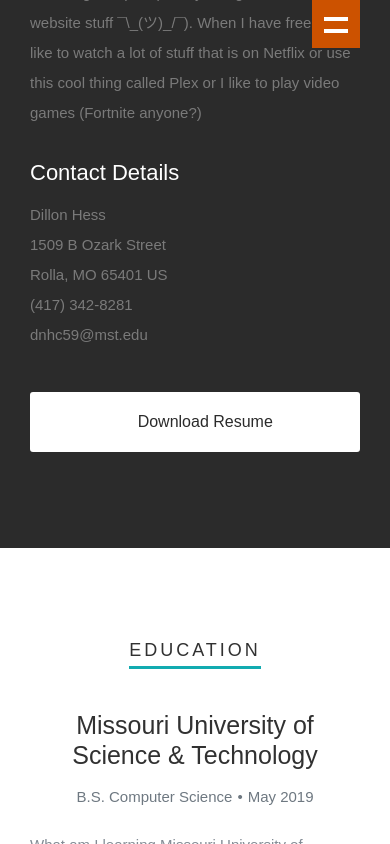
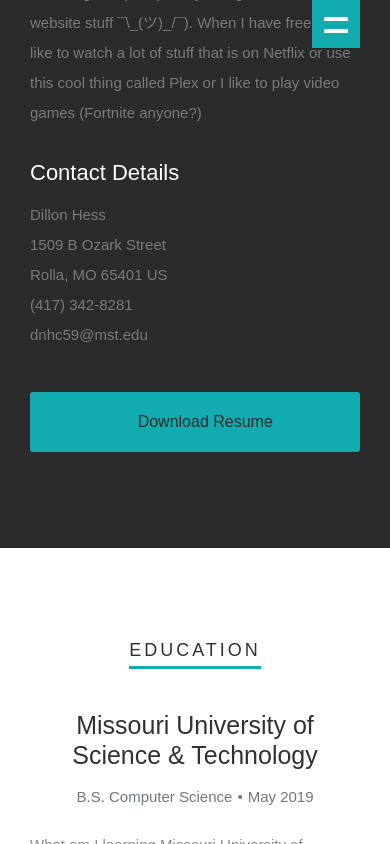
Before and after one commit to dnhess/personalSite, a Gatsby site: page / in a window 390 px wide. In both pictures the pointer is over the link "Download Resume". Shown: the part 1171-2015 px from the top of the page. Built offline with nearby package versions, Linux system fonts and the light colour scheme; Gatsby itself is replaced by a stand-in of ours; some icons are missing; a web font is replaced by a local one.

Commit message:
Changed color of mobile navbar

```diff
--- a/src/assets/css/main.css
+++ b/src/assets/css/main.css
@@ -1059,7 +1059,7 @@ ul#nav li.current a {
   background: #444;
 }
 #about .download .button:hover {
-  background: #fff;
+  background: #11ABB0;
   color: #2b2b2b;
 }
 #about .download .button i {
@@ -1895,7 +1895,7 @@ footer a:visited {
 }
 footer a:hover,
 footer a:focus {
-  color: #fff;
+  color: #11ABB0;
 }
 
 /* copyright */
@@ -2086,7 +2086,7 @@ footer .social li:first-child {
    width: 48px;
   height: 48px;
   text-align: left;
-  background-color: #CC5200;
+  background-color: #11ABB0;
   position: relative;
     border: none;
     float: right;
```
